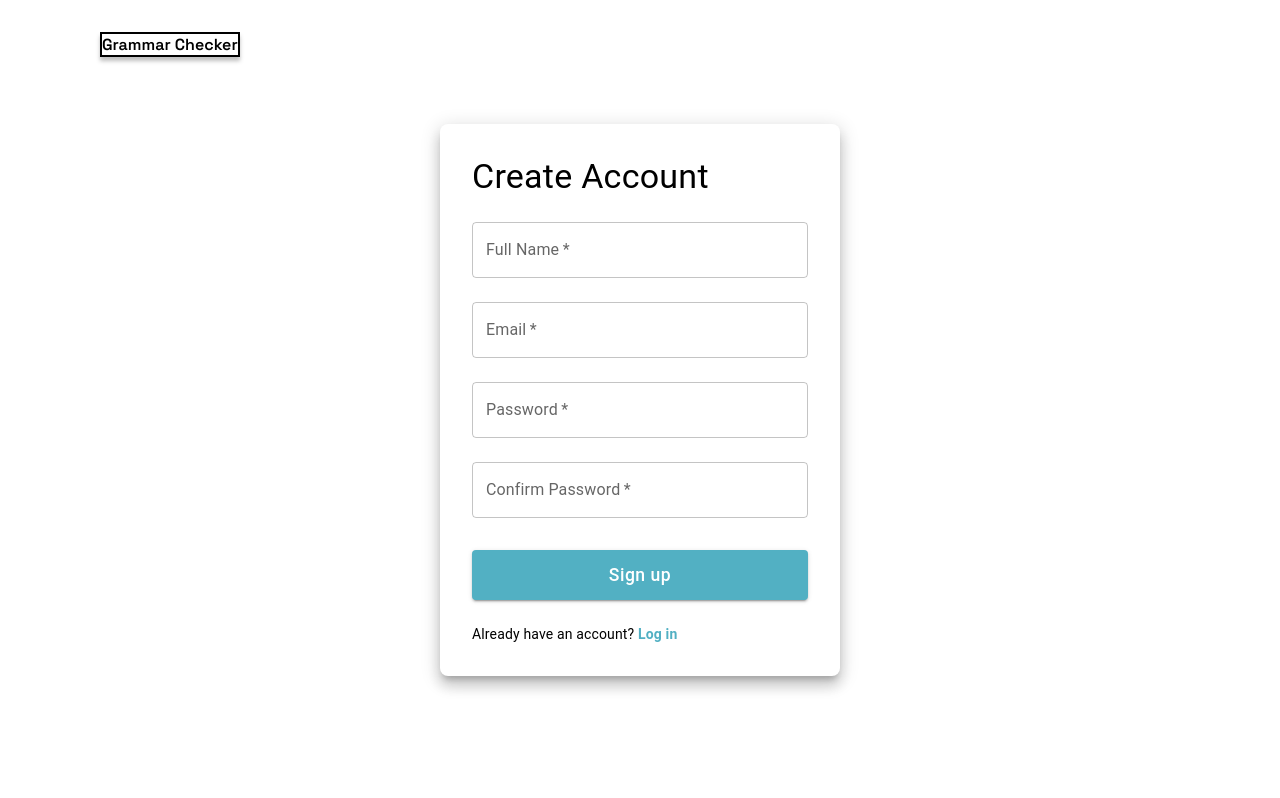
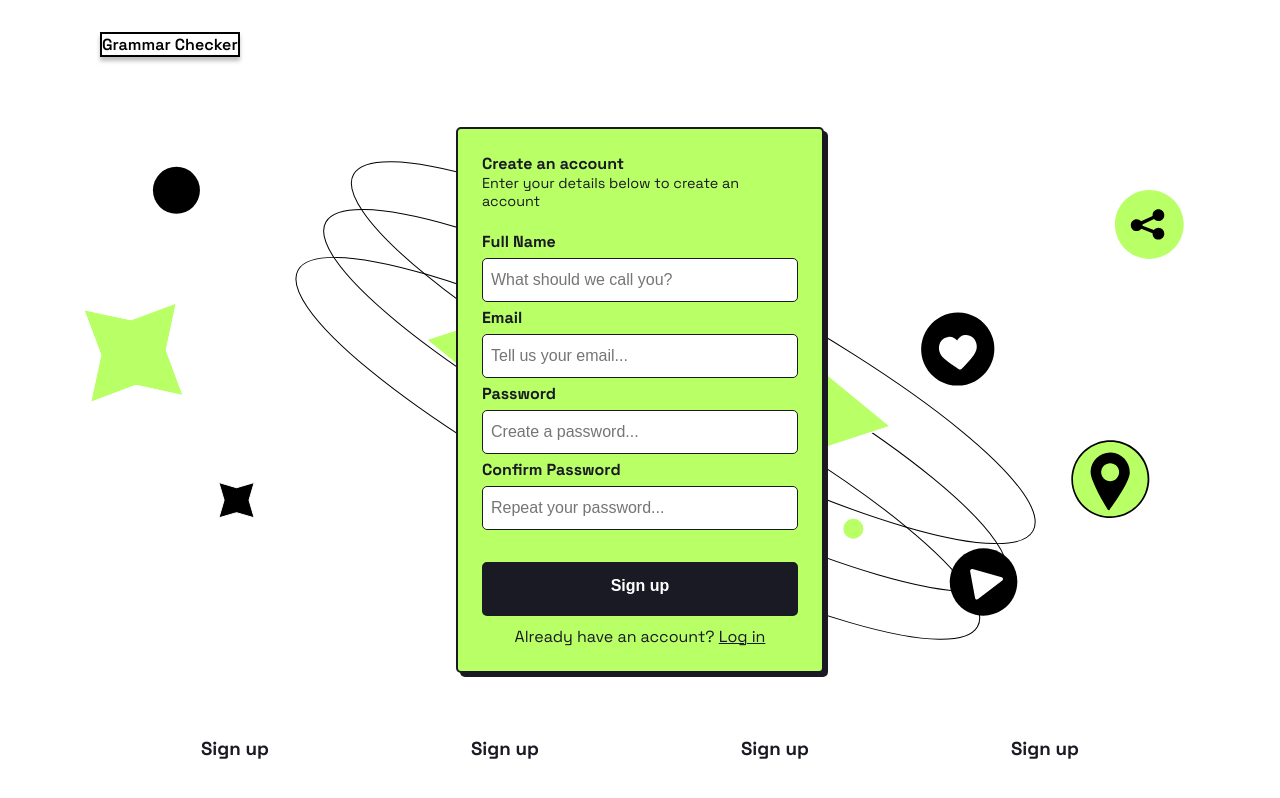
Before and after one commit to NhanNguyenIT123/Smart-Grammar-Checker-using-DSL-and-Rule-Based-Parsing, a React app: page /register in a window 1280 px wide. Built offline with nearby package versions, Linux system fonts and the light colour scheme; the HTML template or start-up script is replaced by a standard one.

Commit message:
feat(auth): style register and forgot password pages

```diff
--- a/src/components/auth/ForgotPassword.jsx
+++ b/src/components/auth/ForgotPassword.jsx
@@ -1,111 +1,227 @@
 // src/components/auth/ForgotPassword.jsx
-import { useState } from 'react';
-import { Box, TextField, Button, Typography, Link as MuiLink } from '@mui/material';
-import { Link } from 'react-router-dom';
-import ArrowBackIcon from '@mui/icons-material/ArrowBack';
+import { useState } from "react";
+import { Link } from "react-router-dom";
+import authbg from "@/assets/auth/authbg.svg";
+import {
+  Card,
+  CardContent,
+  CardDescription,
+  CardHeader,
+  CardTitle,
+} from "@/components/ui/card";
+import { Input } from "@/components/ui/input";
+import { Label } from "@/components/ui/label";
+
+// Tạo sẵn một cái Icon mũi tên thuần bằng SVG thay cho MUI ArrowBackIcon
+const ArrowLeftIcon = () => (
+  <svg
+    xmlns="http://www.w3.org/2000/svg"
+    width="20"
+    height="20"
+    viewBox="0 0 24 24"
+    fill="none"
+    stroke="currentColor"
+    strokeWidth="2.5"
+    strokeLinecap="round"
+    strokeLinejoin="round"
+  >
+    <path d="m12 19-7-7 7-7"/>
+    <path d="M19 12H5"/>
+  </svg>
+);
 
 export default function ForgotPassword() {
-  const [email, setEmail] = useState('');
+  const [email, setEmail] = useState("");
   const [isSubmitted, setIsSubmitted] = useState(false);
+
+  const basicServices = [
+    { title: "Reset Password" },
+    { title: "Reset Password" },
+    { title: "Reset Password" },
+    { title: "Reset Password" },
+  ];
 
   const handleSubmit = (e) => {
     e.preventDefault();
-    console.log('Đang gửi link reset password tới:', email);
+    console.log("Đang gửi link reset password tới:", email);
     // Giả lập gọi API thành công
     setIsSubmitted(true);
   };
 
   return (
-    <Box
-      component="form"
-      onSubmit={handleSubmit}
-      sx={{
-        width: '100%',
-        maxWidth: 400,
-        padding: 4,
-        boxShadow: 10,
-        borderRadius: 2,
-        display: 'flex',
-        flexDirection: 'column',
-        gap: 3,
-        backgroundColor: '#fff',
+    <div
+      className="relative flex flex-col items-center justify-center w-full min-h-screen font-sans gap-12"
+      style={{
+        backgroundColor: "#FFFFFF",
+        paddingTop: "40px",
+        paddingBottom: "40px",
+        backgroundImage: `url(${authbg})`,
+        backgroundSize: "auto",
+        backgroundPosition: "center",
+        backgroundRepeat: "no-repeat",
       }}
     >
-      <Box sx={{ mb: -1 }}>
-        <Typography variant="h4" component="h1" fontWeight="bold" textAlign="center" color="#102a43">
+      <Card
+        className="w-full max-w-sm"
+        style={{
+          backgroundColor: "#B9FF66",
+          border: "2px solid #191A23",
+          borderRadius: "5px",
+          boxShadow: "4px 4px 0px 0px #191A23",
+          padding: "24px",
+          display: "flex",
+          flexDirection: "column",
+          gap: "24px",
+          width: "368px",
+        }}
+      >
+        <CardHeader style={{ fontspacing: "0.02em" }}>
+          <CardTitle
+            style={{ fontSize: "1.0rem", color: "#191A23", fontWeight: "bold" }}
+          >
             Reset Password
-        </Typography>
-        <Typography variant="body2" textAlign="center" color="text.secondary" sx={{ mt: 1, lineHeight: 1.6 }}>
+          </CardTitle>
+          <CardDescription
+            style={{
+              fontSize: "0.9rem",
+              color: "#191A23",
+              fontspacing: "0.02em",
+              lineHeight: "1.6",
+            }}
+          >
             {isSubmitted
               ? "We have sent a password reset link to your email. Please check your inbox."
               : "Enter your email address and we'll send you a link to reset your password."}
-        </Typography>
-      </Box>
+          </CardDescription>
+        </CardHeader>
 
-      {!isSubmitted ? (
-        <>
-          <TextField
-            label="Email"
+        <CardContent>
+          {/* NẾU CHƯA SUBMIT THÌ HIỆN FORM NHẬP EMAIL */}
+          {!isSubmitted && (
+            <form
+              id="forgot-form"
+              onSubmit={handleSubmit}
+              className="flex flex-col gap-6"
+            >
+              <div className="grid gap-2">
+                <Label
+                  htmlFor="email"
+                  style={{
+                    fontSize: "1.0rem",
+                    color: "#191A23",
+                    fontWeight: "bold",
+                  }}
+                >
+                  Email
+                </Label>
+                <Input
+                  id="email"
                   type="email"
-            variant="outlined"
+                  placeholder="Tell us your email..."
+                  required
                   value={email}
                   onChange={(e) => setEmail(e.target.value)}
-            required
-            fullWidth
+                  className="focus-visible:ring-1 focus-visible:ring-[#191A23] focus-visible:ring-offset-0"
+                  style={{
+                    border: "1px solid #191A23",
+                    borderRadius: "5px",
+                    backgroundColor: "#FFFFFF",
+                    color: "#191A23",
+                    fontSize: "1rem",
+                    padding: "12px 8px",
+                    marginTop: "8px",
+                    marginBottom: "8px",
+                  }}
                 />
-          <Button
+              </div>
+            </form>
+          )}
+        </CardContent>
+
+        <div className="flex flex-col gap-4 w-full">
+          {/* NÚT BẤM SẼ THAY ĐỔI DỰA THEO TRẠNG THÁI */}
+          {!isSubmitted ? (
+            <button
               type="submit"
-            variant="contained"
-            size="large"
-            sx={{
-              marginTop: 1,
-              padding: '10px 0',
-              textTransform: 'none',
-              fontSize: '1.1rem',
-              bgcolor: '#52b0c3',
-              '&:hover': { bgcolor: '#3d94a7' }
+              form="forgot-form"
+              className="w-full bg-[#191A23] text-[#FFFFFF] hover:bg-[#F3F3F3] hover:text-[#191A23] transition-colors duration-200"
+              style={{
+                fontWeight: "bold",
+                fontSize: "1rem",
+                padding: "12px 0",
+                borderRadius: "5px",
+                cursor: "pointer",
+                textTransform: "none",
+                boxShadow: "0px 6px 0px 0px #191A23",
+                border: "3px solid #191A23",
+                marginBottom: "16px",
+                outline: "none",
               }}
             >
               Send Reset Link
-          </Button>
-        </>
+            </button>
           ) : (
-        <Button
-          variant="outlined"
-          size="large"
+            <button
+              type="button"
               onClick={() => setIsSubmitted(false)}
-          sx={{
-            marginTop: 1,
-            padding: '10px 0',
-            textTransform: 'none',
-            fontSize: '1.1rem',
-            color: '#52b0c3',
-            borderColor: '#52b0c3',
-            '&:hover': { borderColor: '#3d94a7', bgcolor: 'rgba(82, 176, 195, 0.04)' }
+              className="w-full bg-[#FFFFFF] text-[#191A23] hover:bg-[#191A23] hover:text-[#FFFFFF] transition-colors duration-200"
+              style={{
+                fontWeight: "bold",
+                fontSize: "1rem",
+                padding: "12px 0",
+                borderRadius: "5px",
+                cursor: "pointer",
+                textTransform: "none",
+                boxShadow: "0px 6px 0px 0px #191A23",
+                border: "3px solid #191A23",
+                marginBottom: "16px",
+                outline: "none",
               }}
             >
               Try another email
-        </Button>
+            </button>
           )}
 
-      <Typography textAlign="center" variant="body2" sx={{ mt: 1 }}>
-        <MuiLink
-          component={Link}
+          {/* QUAY LẠI TRANG LOGIN */}
+          <div
+            className="mt-4 flex justify-center items-center"
+            style={{ fontSize: "1rem", color: "#191A23" }}
+          >
+            <Link
               to="/login"
-          sx={{
-            color: '#627d98',
-            textDecoration: 'none',
-            display: 'flex',
-            alignItems: 'center',
-            justifyContent: 'center',
-            gap: 0.5,
-            fontWeight: 500,
-            '&:hover': { color: '#52b0c3' }
+              style={{
+                textDecoration: "underline",
+                textDecorationThickness: "1px",
+                underlineOffset: "4px",
+                fontWeight: "semibold",
+                color: "#191A23",
+                display: "flex",
+                alignItems: "center",
+                gap: "8px"
               }}
+              className="hover:opacity-80 transition-opacity"
             >
-          <ArrowBackIcon fontSize="small" /> Back to log in
-        </MuiLink>
-      </Typography>
-    </Box>
+              <ArrowLeftIcon /> Back to log in
+            </Link>
+          </div>
+        </div>
+      </Card>
+
+      {/* --- 4 CHỮ RESET PASSWORD DƯỚI ĐÁY --- */}
+      <div
+        className="absolute flex flex-row flex-wrap justify-between gap-8 w-full"
+        style={{ bottom: "40px", paddingLeft: "100px", paddingRight: "100px" }}
+      >
+        {basicServices.map((service, index) => (
+          <div
+            key={index}
+            className="flex-1 text-center"
+            style={{ color: "#191A23" }}
+          >
+            <h3 className="text-xl font-bold">{service.title}</h3>
+          </div>
+        ))}
+      </div>
+    </div>
   );
 }
--- a/src/components/auth/Register.jsx
+++ b/src/components/auth/Register.jsx
@@ -1,16 +1,31 @@
-// Register Component (US1)
 // src/components/auth/Register.jsx
-import { useState } from 'react';
-import { Box, TextField, Button, Typography, Link as MuiLink } from '@mui/material';
-import { Link } from 'react-router-dom';
+import { useState } from "react";
+import { Link } from "react-router-dom";
+import authbg from "@/assets/auth/authbg.svg";
+import {
+  Card,
+  CardContent,
+  CardDescription,
+  CardHeader,
+  CardTitle,
+} from "@/components/ui/card";
+import { Input } from "@/components/ui/input";
+import { Label } from "@/components/ui/label";
 
 export default function Register() {
   const [formData, setFormData] = useState({
-    fullName: '',
-    email: '',
-    password: '',
-    confirmPassword: ''
+    fullName: "",
+    email: "",
+    password: "",
+    confirmPassword: "",
   });
+
+  const basicServices = [
+    { title: "Sign up" },
+    { title: "Sign up" },
+    { title: "Sign up" },
+    { title: "Sign up" },
+  ];
 
   const handleChange = (e) => {
     setFormData({ ...formData, [e.target.name]: e.target.value });
@@ -19,98 +34,258 @@ export default function Register() {
   const handleRegister = (e) => {
     e.preventDefault();
     if (formData.password !== formData.confirmPassword) {
-      alert("Oops! Mật khẩu xác nhận không khớp, bạn kiểm tra lại nhé!");
+      alert("Oops! Passwords do not match, please check again!");
       return;
     }
-    console.log('Đang thử đăng ký với:', formData);
-    // Xử lý gọi API ở đây sau
+    console.log("Đang thử đăng ký với:", formData);
+    // Thêm logic gọi API đăng ký của bạn ở đây
   };
 
   return (
-    <Box
-      component="form"
-      onSubmit={handleRegister}
-      sx={{
-        width: '100%',
-        maxWidth: 400,
-        padding: 4,
-        boxShadow: 10,
-        borderRadius: 2,
-        display: 'flex',
-        flexDirection: 'column',
-        gap: 3,
-        backgroundColor: '#fff',
+    <div
+      className="relative flex flex-col items-center justify-center w-full min-h-screen font-sans gap-12"
+      style={{
+        backgroundColor: "#FFFFFF",
+        paddingTop: "40px",
+        paddingBottom: "40px",
+        backgroundImage: `url(${authbg})`,
+        backgroundSize: "auto",
+        backgroundPosition: "center",
+        backgroundRepeat: "no-repeat",
       }}
     >
-      <Typography variant="h4" component="h1" fontWeight="bold" textAlign="center">
-        Create Account
-      </Typography>
-
-      <TextField
-        label="Full Name"
+      <Card
+        className="w-full max-w-sm"
+        style={{
+          backgroundColor: "#B9FF66",
+          border: "2px solid #191A23",
+          borderRadius: "5px",
+          boxShadow: "4px 4px 0px 0px #191A23",
+          padding: "24px",
+          display: "flex",
+          flexDirection: "column",
+          gap: "24px",
+          width: "368px",
+        }}
+      >
+        <CardHeader style={{ fontspacing: "0.02em" }}>
+          <CardTitle
+            style={{ fontSize: "1.0rem", color: "#191A23", fontWeight: "bold" }}
+          >
+            Create an account
+          </CardTitle>
+          <CardDescription
+            style={{
+              fontSize: "0.9rem",
+              color: "#191A23",
+              fontspacing: "0.02em",
+            }}
+          >
+            Enter your details below to create an account
+          </CardDescription>
+        </CardHeader>
+        <CardContent>
+          <form
+            id="register-form"
+            onSubmit={handleRegister}
+            className="flex flex-col gap-6"
+          >
+            {/* --- FULL NAME --- */}
+            <div className="grid gap-2">
+              <Label
+                htmlFor="fullName"
+                style={{
+                  fontSize: "1.0rem",
+                  color: "#191A23",
+                  fontWeight: "bold",
+                }}
+              >
+                Full Name
+              </Label>
+              <Input
+                id="fullName"
                 name="fullName"
-        variant="outlined"
+                type="text"
+                placeholder="What should we call you?"
+                required
                 value={formData.fullName}
                 onChange={handleChange}
-        required
-        fullWidth
+                className="focus-visible:ring-1 focus-visible:ring-[#191A23] focus-visible:ring-offset-0"
+                style={{
+                  border: "1px solid #191A23",
+                  borderRadius: "5px",
+                  backgroundColor: "#FFFFFF",
+                  color: "#191A23",
+                  fontSize: "1rem",
+                  padding: "12px 8px",
+                  marginTop: "8px",
+                  marginBottom: "8px",
+                }}
               />
+            </div>
 
-      <TextField
-        label="Email"
+            {/* --- EMAIL --- */}
+            <div className="grid gap-2">
+              <Label
+                htmlFor="email"
+                style={{
+                  fontSize: "1.0rem",
+                  color: "#191A23",
+                  fontWeight: "bold",
+                }}
+              >
+                Email
+              </Label>
+              <Input
+                id="email"
                 name="email"
                 type="email"
-        variant="outlined"
+                placeholder="Tell us your email..."
+                required
                 value={formData.email}
                 onChange={handleChange}
-        required
-        fullWidth
+                className="focus-visible:ring-1 focus-visible:ring-[#191A23] focus-visible:ring-offset-0"
+                style={{
+                  border: "1px solid #191A23",
+                  borderRadius: "5px",
+                  backgroundColor: "#FFFFFF",
+                  color: "#191A23",
+                  fontSize: "1rem",
+                  padding: "12px 8px",
+                  marginTop: "8px",
+                  marginBottom: "8px",
+                }}
               />
+            </div>
 
-      <TextField
-        label="Password"
+            {/* --- PASSWORD --- */}
+            <div className="grid gap-2">
+              <Label
+                htmlFor="password"
+                style={{
+                  fontSize: "1rem",
+                  color: "#191A23",
+                  fontWeight: "bold",
+                }}
+              >
+                Password
+              </Label>
+              <Input
+                id="password"
                 name="password"
                 type="password"
-        variant="outlined"
+                required
                 value={formData.password}
                 onChange={handleChange}
-        required
-        fullWidth
+                className="focus-visible:ring-1 focus-visible:ring-[#191A23] focus-visible:ring-offset-0"
+                placeholder="Create a password..."
+                style={{
+                  border: "1px solid #191A23",
+                  borderRadius: "5px",
+                  backgroundColor: "#FFFFFF",
+                  color: "#191A23",
+                  fontSize: "1rem",
+                  padding: "12px 8px",
+                  marginTop: "8px",
+                  marginBottom: "8px",
+                }}
               />
+            </div>
 
-      <TextField
-        label="Confirm Password"
+            {/* --- CONFIRM PASSWORD --- */}
+            <div className="grid gap-2">
+              <Label
+                htmlFor="confirmPassword"
+                style={{
+                  fontSize: "1rem",
+                  color: "#191A23",
+                  fontWeight: "bold",
+                }}
+              >
+                Confirm Password
+              </Label>
+              <Input
+                id="confirmPassword"
                 name="confirmPassword"
                 type="password"
-        variant="outlined"
+                required
                 value={formData.confirmPassword}
                 onChange={handleChange}
-        required
-        fullWidth
+                className="focus-visible:ring-1 focus-visible:ring-[#191A23] focus-visible:ring-offset-0"
+                placeholder="Repeat your password..."
+                style={{
+                  border: "1px solid #191A23",
+                  borderRadius: "5px",
+                  backgroundColor: "#FFFFFF",
+                  color: "#191A23",
+                  fontSize: "1rem",
+                  padding: "12px 8px",
+                  marginTop: "8px",
+                  marginBottom: "8px",
+                }}
               />
+            </div>
+          </form>
+        </CardContent>
 
-      <Button
+        {/* --- BUTTON --- */}
+        <div className="flex flex-col gap-4 w-full">
+          <button
             type="submit"
-        variant="contained"
-        size="large"
-        sx={{
-          marginTop: 1,
-          padding: '10px 0',
-          textTransform: 'none',
-          fontSize: '1.1rem',
-          bgcolor: '#52b0c3',
-          '&:hover': { bgcolor: '#3d94a7' }
+            form="register-form"
+            className="w-full bg-[#191A23] text-[#FFFFFF] hover:bg-[#F3F3F3] hover:text-[#191A23] transition-colors duration-200"
+            style={{
+              fontWeight: "bold",
+              fontSize: "1rem",
+              padding: "12px 0",
+              borderRadius: "5px",
+              cursor: "pointer",
+              textTransform: "none",
+              boxShadow: "0px 6px 0px 0px #191A23",
+              border: "3px solid #191A23",
+              marginBottom: "16px",
+              outline: "none",
             }}
           >
             Sign up
-      </Button>
+          </button>
 
-      <Typography textAlign="center" variant="body2" color="text.secondary">
-        Already have an account?{' '}
-        <MuiLink component={Link} to="/login" sx={{ color: '#52b0c3', fontWeight: 'bold', textDecoration: 'none' }}>
+          <div
+            className="mt-4 text-center"
+            style={{ fontSize: "1rem", color: "#191A23" }}
+          >
+            Already have an account?{" "}
+            <Link
+              to="/login"
+              style={{
+                textDecoration: "underline",
+                textDecorationThickness: "1px",
+                underlineOffset: "4px",
+                fontWeight: "semibold",
+                color: "#191A23",
+              }}
+              className="hover:opacity-80 transition-opacity"
+            >
               Log in
-        </MuiLink>
-      </Typography>
-    </Box>
+            </Link>
+          </div>
+        </div>
+      </Card>
+
+      <div
+        className="absolute flex flex-row flex-wrap justify-between gap-8 w-full"
+        style={{ bottom: "40px", paddingLeft: "100px", paddingRight: "100px" }} // Tui nhớ thêm padding 100px cho má nha
+      >
+        {basicServices.map((service, index) => (
+          <div
+            key={index}
+            className="flex-1 text-center"
+            style={{ color: "#191A23" }}
+          >
+            <h3 className="text-xl font-bold">{service.title}</h3>
+          </div>
+        ))}
+      </div>
+    </div>
   );
 }
```
Lines whose indentation alone changed are shown as unchanged.
